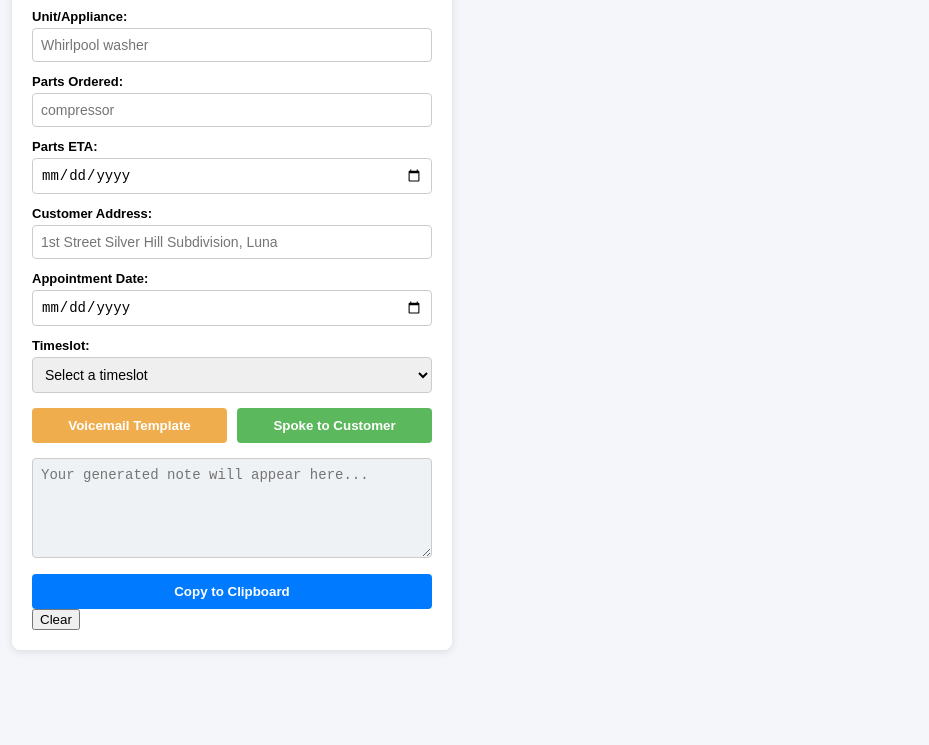
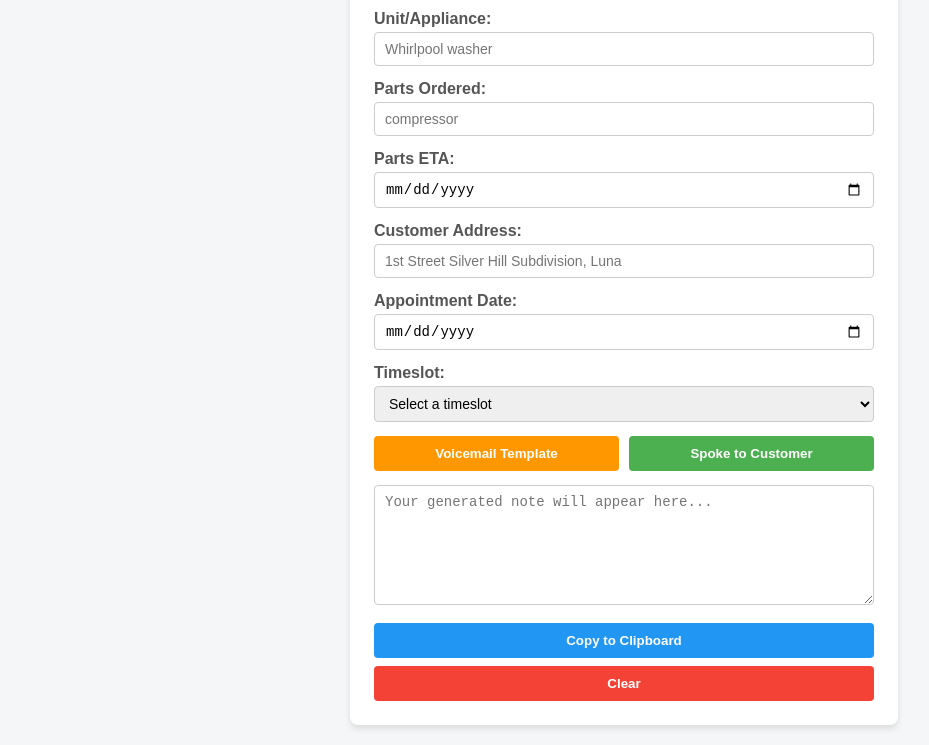
Before and after one commit to Zeizevzoe/sd_notes_generator, a plain HTML site: page sd_notes_generator.html in a window 1280 px wide. Shown: the part 152-897 px from the top of the page, without its empty margins (16-945 px from the left). Before the commit the page ends 830 px from the top, so only its background shows below. Drawn offline with Linux system fonts and the light colour scheme.

Commit message:
Update sd_notes_generator.html

```diff
--- a/sd_notes_generator.html
+++ b/sd_notes_generator.html
@@ -7,64 +7,47 @@
   <style>
     body {
       font-family: Arial, sans-serif;
-      background-color: #f4f6f9;
+      background-color: #f4f6f8;
+      margin: 0;
       padding: 20px;
+      display: flex;
+      justify-content: center;
     }
     .card {
-      max-width: 400px;
-      background: #fff;
-      padding: 20px;
+      background: #ffffff;
+      padding: 24px;
       border-radius: 8px;
-      box-shadow: 0 2px 8px rgba(0,0,0,0.1);
+      box-shadow: 0 4px 6px rgba(0,0,0,0.1);
+      width: 100%;
+      max-width: 500px;
     }
-    h2 {
-      color: #0056b3;
-      margin-top: 0;
-    }
-    .form-group {
-      margin-bottom: 12px;
-    }
-    label {
-      font-weight: bold;
-      display: block;
-      margin-bottom: 4px;
-      font-size: 13px;
-    }
-    input[type="text"],
-    input[type="date"],
-    select,
-    textarea {
+    h2 { margin-top: 0; color: #333; }
+    .form-group { margin-bottom: 14px; }
+    label { display: block; font-weight: bold; margin-bottom: 4px; color: #555; }
+    input, select, textarea {
       width: 100%;
-      padding: 8px;
+      padding: 8px 10px;
       border: 1px solid #ccc;
       border-radius: 4px;
       box-sizing: border-box;
       font-size: 14px;
     }
-    .btn-group {
-      display: flex;
-      gap: 10px;
-      margin-top: 15px;
-      margin-bottom: 15px;
-    }
+    textarea { height: 120px; resize: vertical; }
+    .btn-group { display: flex; gap: 10px; margin-bottom: 14px; }
     .btn {
       flex: 1;
       padding: 10px;
       border: none;
       border-radius: 4px;
-      color: white;
+      color: #fff;
       font-weight: bold;
       cursor: pointer;
     }
-    .btn-orange { background-color: #f0ad4e; }
-    .btn-green { background-color: #5cb85c; }
-    .btn-blue { background-color: #007bff; width: 100%; }
-    .btn:hover { opacity: 0.9; }
-    textarea {
-      height: 100px;
-      background-color: #eef2f5;
-      resize: vertical;
-    }
+    .btn-orange { background-color: #ff9800; }
+    .btn-green  { background-color: #4caf50; }
+    .btn-blue   { background-color: #2196f3; width: 100%; margin-bottom: 8px; }
+    .btn-clear  { background-color: #f44336; width: 100%; }
+    .btn:hover  { opacity: 0.9; }
   </style>
 </head>
 <body>
@@ -112,20 +95,20 @@
     </div>
 
     <div class="btn-group">
-      <button class="btn btn-orange" onclick="generateNote('voicemail')">Voicemail Template</button>
-      <button class="btn btn-green" onclick="generateNote('spoke')">Spoke to Customer</button>
+      <button type="button" class="btn btn-orange" onclick="generateNote('voicemail')">Voicemail Template</button>
+      <button type="button" class="btn btn-green" onclick="generateNote('spoke')">Spoke to Customer</button>
     </div>
 
     <div class="form-group">
       <textarea id="noteOutput" placeholder="Your generated note will appear here..." readonly></textarea>
     </div>
 
-    <button class="btn btn-blue" onclick="copyNote()">Copy to Clipboard</button>
-    <button type="button" id="clearBtn" onclick="clearForm()">Clear</button>
+    <button type="button" class="btn btn-blue" onclick="copyNote()">Copy to Clipboard</button>
+    <!-- Clear / Cancel Button -->
+    <button type="button" class="btn btn-clear" onclick="clearForm()">Clear</button>
   </div>
 
   <script>
-    // Helper function to turn "YYYY-MM-DD" into "MM/DD/YYYY"
     function formatDate(dateString) {
       if (!dateString) return '';
       const [year, month, day] = dateString.split('-');
@@ -142,13 +125,13 @@
       const timeslot = document.getElementById('timeSlot').value;
 
       let note = '';
-
       if (type === 'voicemail') {
         note = `Left voicemail for ${name || 'Customer'}.\n` +
                `Appliance: ${appliance}\n` +
-               `Parts Ordered: ${parts} (ETA: ${eta})\n` +
+               `Advised of Parts Ordered: ${parts} (ETA: ${eta})\n` +
                `Address: ${address}\n` +
-               `Appointment: ${apptDate} ${timeslot ? '(' + timeslot + ')' : ''}`;
+               `Appointment: ${apptDate} ${timeslot ? '(' + timeslot + ')' : ''}\n` +
+               `Advised customer to keep boxed intact for tech for installing the part. Provided Lake Appliance Repair phone number: 866-264-9578`;
       } else if (type === 'spoke') {
         note = `Spoke with ${name || 'Customer'}.\n` +
                `Confirmed appointment for ${appliance} on ${apptDate} [${timeslot}].\n` +
```
Lines whose indentation alone changed are shown as unchanged.
